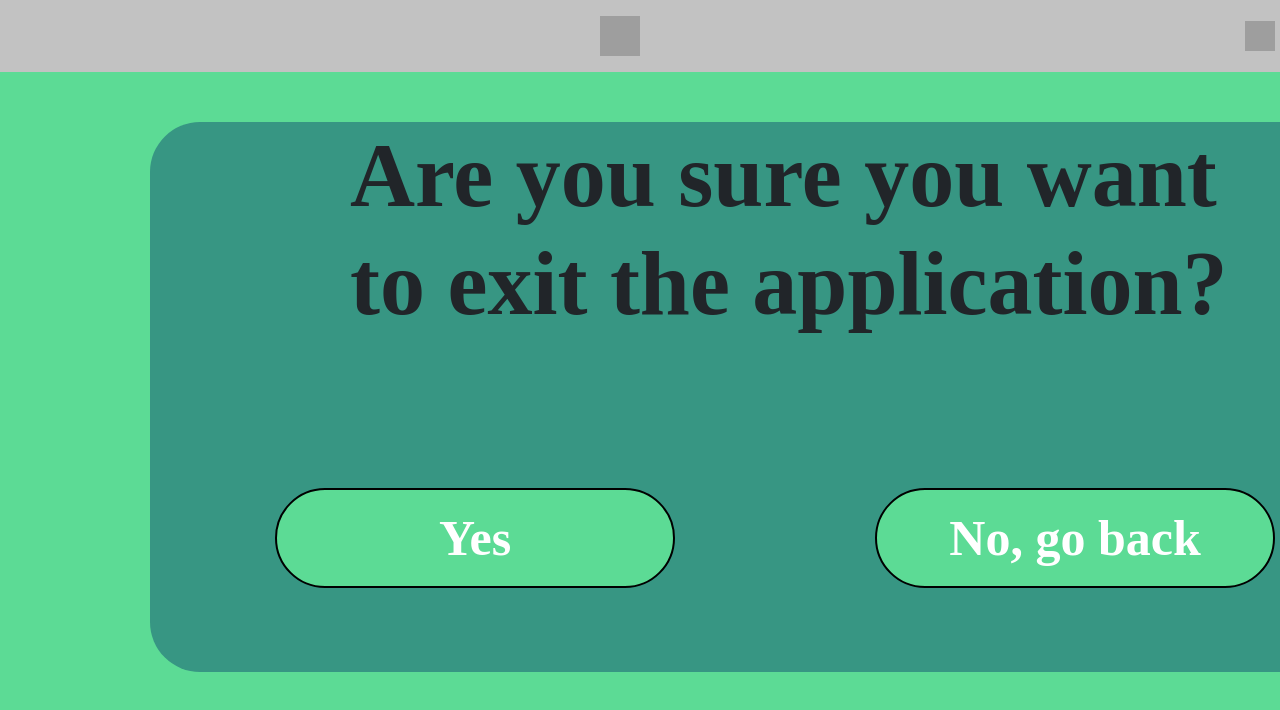
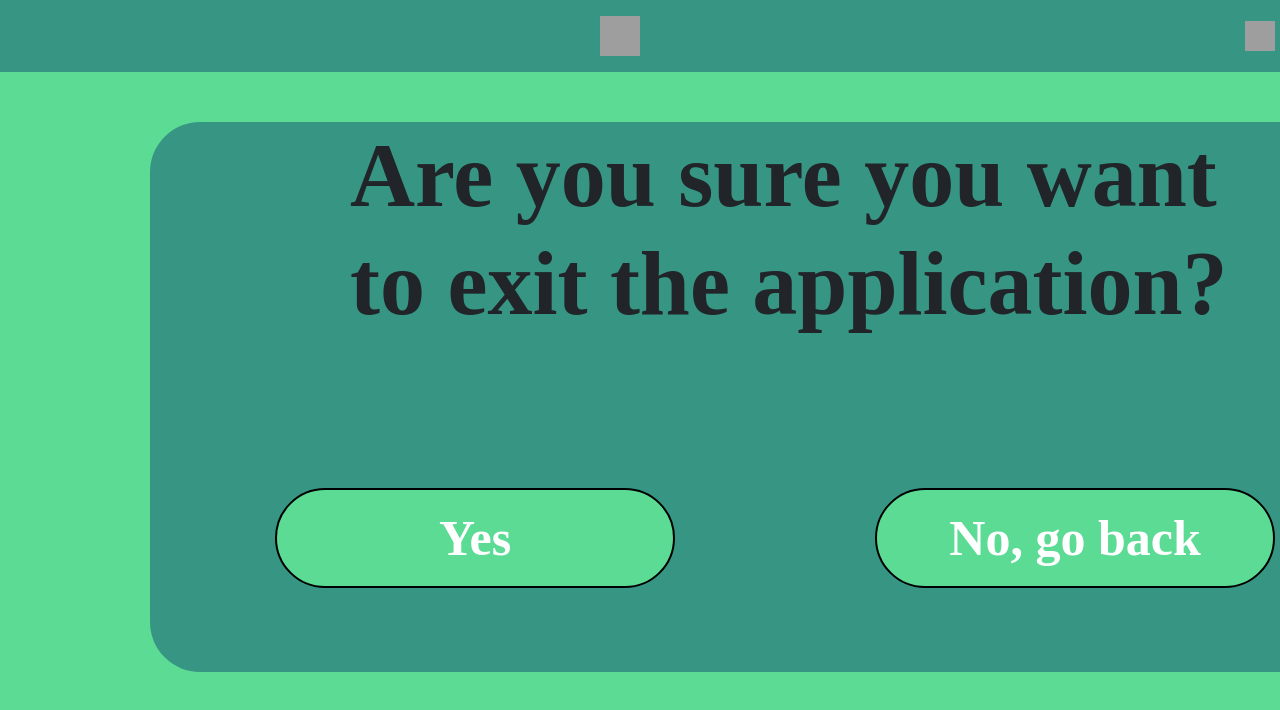
Before and after one commit to Recycle-Machine/Front_End, a React (Create React App) app: page /Logout in a window 1280 px wide. Shown: the top 710 px of the page. Built offline with nearby package versions, Linux system fonts and the light colour scheme; grey boxes are pictures that could not be loaded.

Commit message:
Navbar css design modified

```diff
--- a/src/components/css's/Navbar.css
+++ b/src/components/css's/Navbar.css
@@ -3,7 +3,7 @@
     height: 9%;
     position: fixed;
     top: 0;
-    background-color: #C2C2C2;
+    background-color: #379683;
 }
 
 #logo{
```
